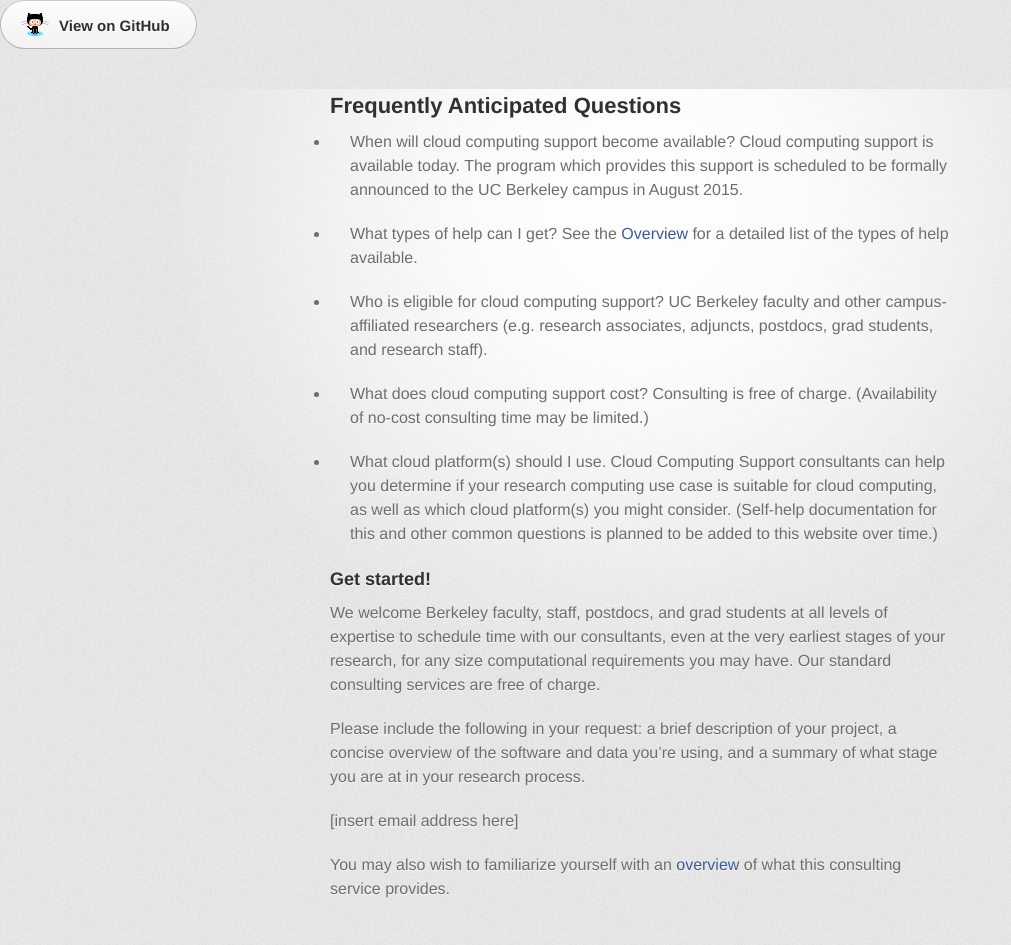
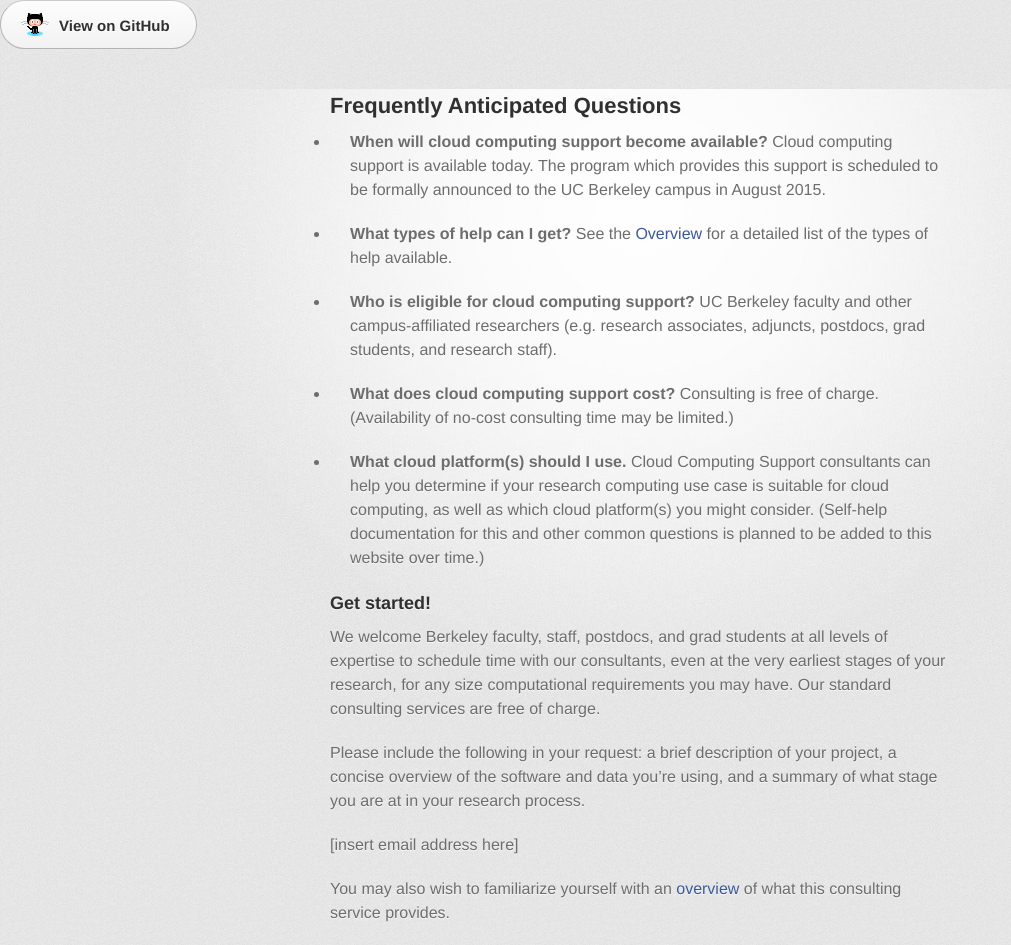
Before and after one commit to ucberkeley/brc-draft-documentation, a Jekyll site: the page built from cloud/faqs.md, in a window 1280 px wide. Shown: the whole page, without its empty margins (0-1011 px from the left). Built offline with Jekyll 4.4.1, drawn with Linux system fonts in a browser that asks for light colours; before the commit the page ends 921 px from its top, so only the background shows below that.

Commit message:
Bolded FAQ questions.

```diff
--- a/cloud/faqs.md
+++ b/cloud/faqs.md
@@ -4,22 +4,22 @@ layout: default
 
 ## Frequently Anticipated Questions
 
-* When will cloud computing support become available?
+* **When will cloud computing support become available?**
   Cloud computing support is available today. The program which provides this support is
   scheduled to be formally announced to the UC Berkeley campus in August 2015.
 
-* What types of help can I get?
+* **What types of help can I get?**
   See the [Overview](https://ucberkeley.github.io/brc-draft-documentation/cloud/overview.html) for a detailed list
   of the types of help available.
 
-* Who is eligible for cloud computing support?
+* **Who is eligible for cloud computing support?**
   UC Berkeley faculty and other campus-affiliated researchers (e.g. research associates, adjuncts,
   postdocs, grad students, and research staff).
 
-* What does cloud computing support cost?
+* **What does cloud computing support cost?**
   Consulting is free of charge. (Availability of no-cost consulting time may be limited.)
 
-* What cloud platform(s) should I use.
+* **What cloud platform(s) should I use.**
   Cloud Computing Support consultants can help you determine if your research computing
   use case is suitable for cloud computing, as well as which cloud platform(s) you might consider.
   (Self-help documentation for this and other common questions is planned to be added to this website over time.)
```
